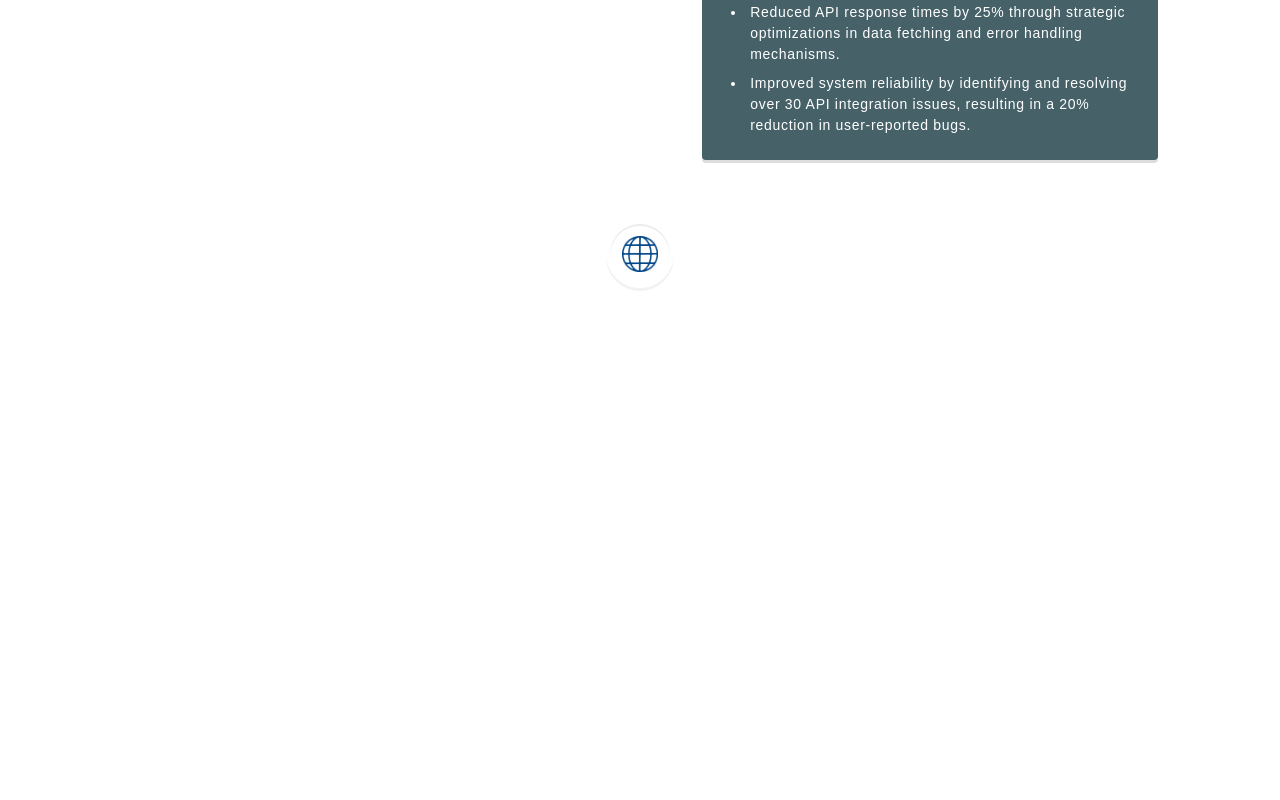
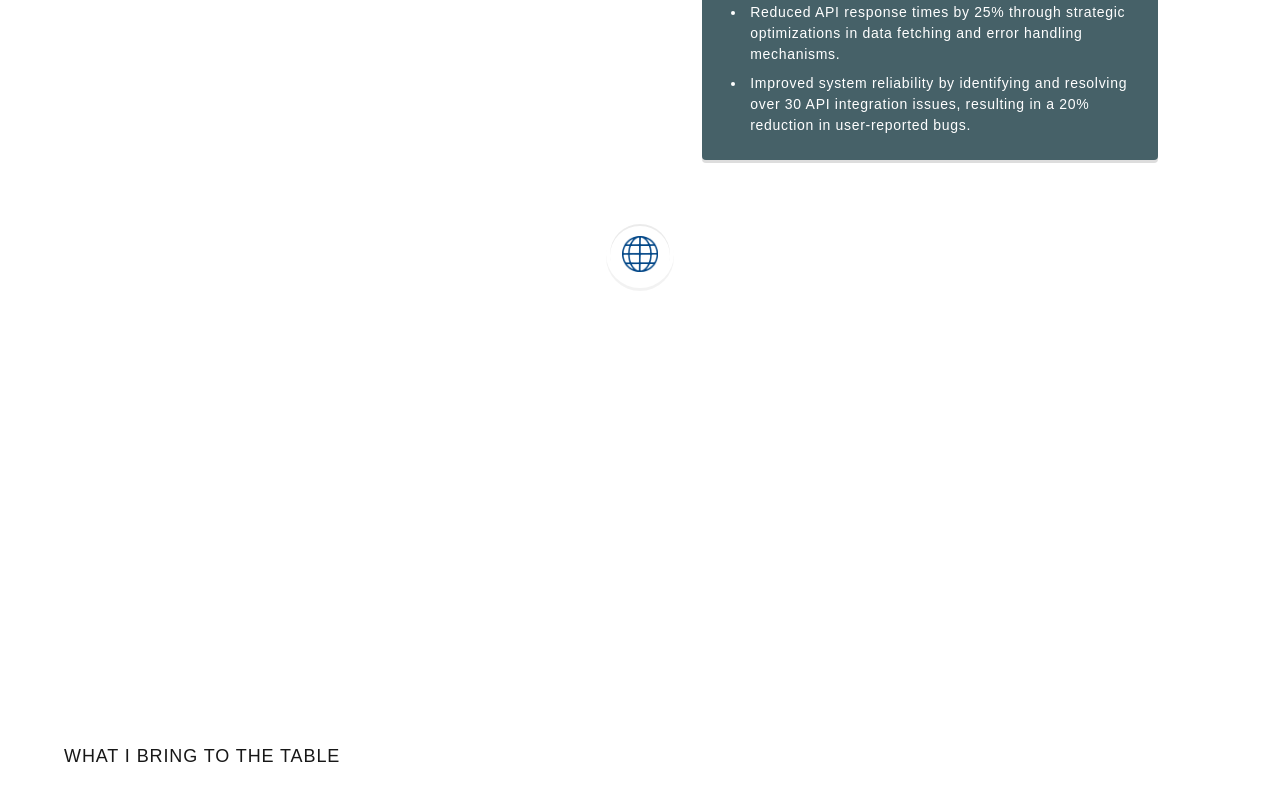
Before and after one commit to mateenNawaz86/Latest-Portfolio, a Next.js app: page / in a window 1280 px wide. Shown: the part 2377-3177 px from the top of the page. Before the commit the page ends 3032 px from the top, so only its background shows below. Built offline with nearby package versions, Linux system fonts and the light colour scheme.

Commit message:
fix: add experience section

```diff
--- a/src/app/page.tsx
+++ b/src/app/page.tsx
@@ -1,6 +1,7 @@
 import AboutMe from "@/components/aboutMe/about-me";
 import { HeroSection } from "@/components/hero/hero";
 import Experience from "@/components/experience/experience";
+import MySkills from "@/components/skills/my-skills";
 
 export default function Home() {
   return (
@@ -8,6 +9,7 @@ export default function Home() {
       <HeroSection />
       <AboutMe />
       <Experience />
+      <MySkills />
     </div>
   );
 }
--- a/src/assets/svgs/index.ts
+++ b/src/assets/svgs/index.ts
@@ -1,3 +1,4 @@
 export { default as heroBackground } from "@/assets/svgs/hero-background.svg";
 export { default as heroVector } from "@/assets/svgs/hero-vector.svg";
 export { default as aboutMeVector } from "@/assets/svgs/about-me-vector.svg";
+export { default as skillsVector } from "@/assets/svgs/skill-vector.svg";
--- /dev/null
+++ b/src/components/skills/my-skills.tsx
@@ -0,0 +1,20 @@
+"use client";
+
+import React from "react";
+import { motion } from "framer-motion";
+import { styles } from "../../utils/styles";
+import { SectionWrapper } from "@/hoc";
+import { textVariant } from "@/utils/motion";
+
+const MySkills: React.FC = () => {
+  return (
+    <>
+      <motion.div variants={textVariant(0)}>
+        <p className={styles.sectionSubText}>What I Bring to the Table </p>
+        <h2 className={styles.sectionHeadText}>My Skills & Expertise</h2>
+      </motion.div>
+    </>
+  );
+};
+
+export default SectionWrapper(MySkills, "skills");
```
Also changed, not shown: src/assets/svgs/skill-vector.svg (added).
